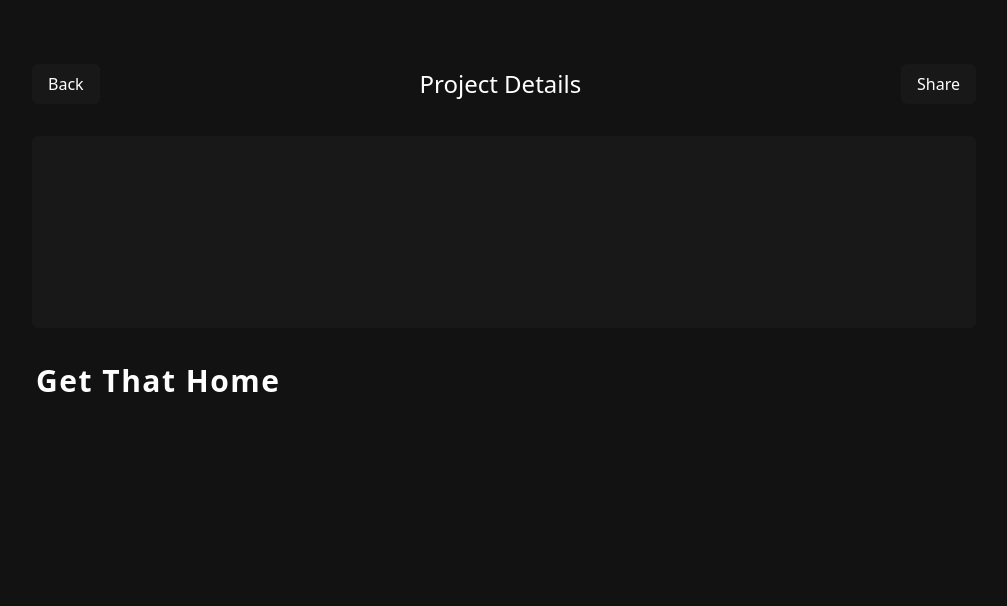
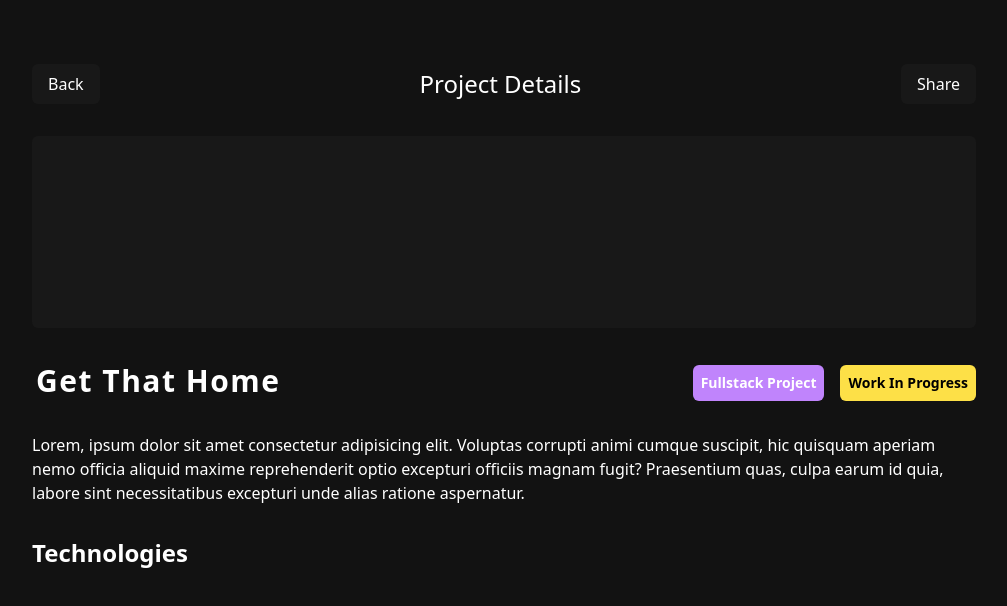
Before and after one commit to Alejandro1709/alejandrolarosa, a Next.js app: page /projects/fj in a window 1280 px wide. Shown: the top 606 px of the page, without its empty margins (136-1143 px from the left). Built offline with nearby package versions, Linux system fonts and the light colour scheme; what tailwindcss-animated would draw is missing.

Commit message:
Add: ssp social links and add more ui to details page

```diff
--- a/src/app/components/ui/ProjectCard.tsx
+++ b/src/app/components/ui/ProjectCard.tsx
@@ -1,5 +1,4 @@
 import Link from 'next/link';
-import Socials from './Socials';
 
 function ProjectCard() {
   return (
@@ -9,7 +8,9 @@ function ProjectCard() {
         <div className='m-4 flex flex-col gap-3'>
           <div className='flex flex-row justify-between'>
             <h2 className='text-2xl font-bold'>Project Title</h2>
-            <Socials size='sm' />
+            <span className='rounded-2xl bg-yellow-300 p-1.5 text-sm font-semibold text-black'>
+              WIP
+            </span>
           </div>
           <p className='max-w-xs'>
             Lorem ipsum dolor sit amet consectetur, adipisicing elit. Modi nulla
--- a/src/app/components/ui/Social.tsx
+++ b/src/app/components/ui/Social.tsx
@@ -1,18 +1,17 @@
-import React from 'react';
-
 type Props = {
   Icon: React.FC;
   size?: 'sm' | 'md' | 'lg';
+  href: string;
 };
 
-function Social({ Icon, size }: Props) {
+function Social({ Icon, size, href }: Props) {
   const sizes =
     size === 'sm' ? 'h-6 w-6' : size === 'md' ? 'h-7 w-7' : 'h-9 w-9';
   return (
     <a
-      href='https://github.com/alejandro1709'
+      href={href}
+      target='_blank'
       className={`flex ${sizes} items-center justify-center rounded-md bg-[#181818] hover:bg-black`}
-      target='_blank'
     >
       <Icon />
     </a>
--- a/src/app/components/ui/Socials.tsx
+++ b/src/app/components/ui/Socials.tsx
@@ -1,4 +1,4 @@
-import { BsGithub, BsInstagram, BsLinkedin, BsYoutube } from 'react-icons/bs';
+import { socialLinks } from '@/data/links';
 import Social from './Social';
 
 type SocialsProps = {
@@ -7,12 +7,11 @@ type SocialsProps = {
 
 function Socials({ size = 'md' }: SocialsProps) {
   return (
-    <div className='flex flex-row items-center gap-2'>
-      <Social Icon={BsGithub} size={size} />
-      <Social Icon={BsInstagram} size={size} />
-      <Social Icon={BsLinkedin} size={size} />
-      <Social Icon={BsYoutube} size={size} />
-    </div>
+    <ul className='flex flex-row items-center gap-2'>
+      {socialLinks.map((link) => (
+        <Social key={link.href} Icon={link.Icon} size={size} href={link.href} />
+      ))}
+    </ul>
   );
 }
 
--- a/src/app/projects/[slug]/page.tsx
+++ b/src/app/projects/[slug]/page.tsx
@@ -3,7 +3,7 @@ import NavLink from '@/app/components/ui/NavLink';
 
 function ProjectPage() {
   return (
-    <div className='mx-auto mt-10 flex flex-col items-center justify-center gap-4 lg:mt-16 lg:max-w-screen-lg lg:flex-row lg:gap-20'>
+    <div className='mx-auto mt-10 flex flex-col items-center justify-center gap-8 lg:mt-16 lg:max-w-screen-lg'>
       <header className='flex w-full flex-col gap-8 px-10'>
         <div className='flex flex-row items-center justify-between'>
           <NavLink href='/' className='bg-[#181818] hover:bg-[#252525]'>
@@ -15,12 +15,35 @@ function ProjectPage() {
 
         <div className='h-48 rounded-md bg-[#181818]'></div>
 
-        <div className='ml-1 flex flex-col gap-2'>
+        <div className='ml-1 flex flex-col gap-4 md:flex-row md:items-center md:justify-between lg:flex-row lg:items-center lg:justify-between'>
           <h1 className='text-3xl font-bold leading-snug tracking-wider'>
             Get That Home
           </h1>
+          <ul className='flex flex-row gap-4 lg:self-end'>
+            <li className='rounded-md bg-purple-400 p-2 text-sm font-semibold text-white'>
+              Fullstack Project
+            </li>
+
+            <li className='rounded-md bg-yellow-300 p-2 text-sm font-semibold text-black'>
+              Work In Progress
+            </li>
+          </ul>
         </div>
       </header>
+
+      <section className='px-10'>
+        <p className='text-md font-medium'>
+          Lorem, ipsum dolor sit amet consectetur adipisicing elit. Voluptas
+          corrupti animi cumque suscipit, hic quisquam aperiam nemo officia
+          aliquid maxime reprehenderit optio excepturi officiis magnam fugit?
+          Praesentium quas, culpa earum id quia, labore sint necessitatibus
+          excepturi unde alias ratione aspernatur.
+        </p>
+      </section>
+
+      <section className='w-full px-10'>
+        <h3 className='text-2xl font-bold'>Technologies</h3>
+      </section>
     </div>
   );
 }
--- a/src/types/link.d.ts
+++ b/src/types/link.d.ts
@@ -4,3 +4,8 @@ export default interface ILink {
   label: string;
   href: string;
 }
+
+export interface ISocialLink extends ILink {
+  Icon: React.FC;
+  href: string;
+}
```
Also changed, not shown: src/data/links.ts (+34 -0 lines).
